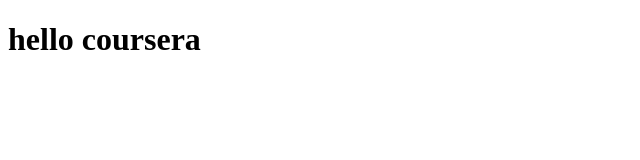
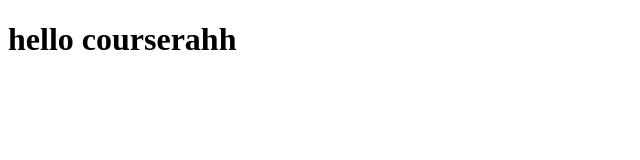
Before and after one commit to ichraq55/coursera-test, a plain HTML site: page index.html in a window 1280 px wide. Shown: the full height of the page, 0-640 px from the left. Drawn offline with Linux system fonts and the light colour scheme.

Commit message:
Next version of web file.

```diff
--- a/index.html
+++ b/index.html
@@ -5,6 +5,6 @@
     <title>Hello coursera</title>
   </head>
   <body>
-    <h1>hello coursera</h1>
+    <h1>hello courserahh</h1>
   </body>
 </html>
```
Also changed, not shown: 1 other file.
